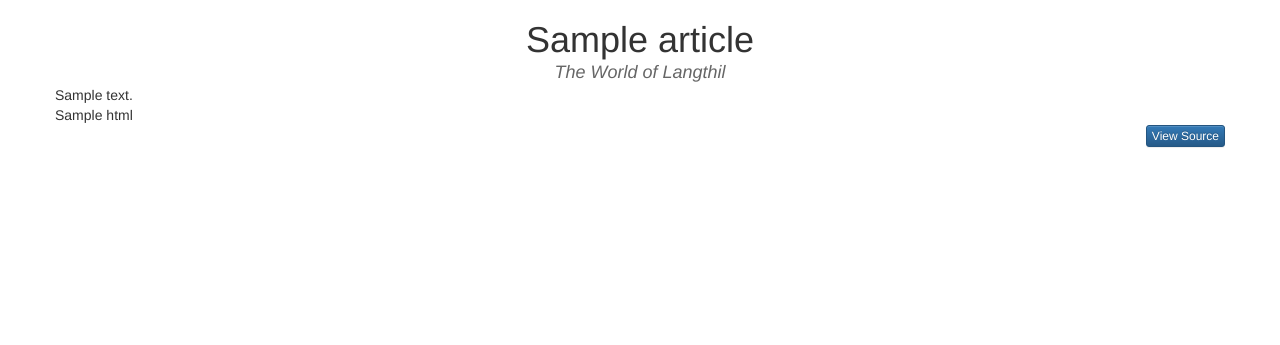
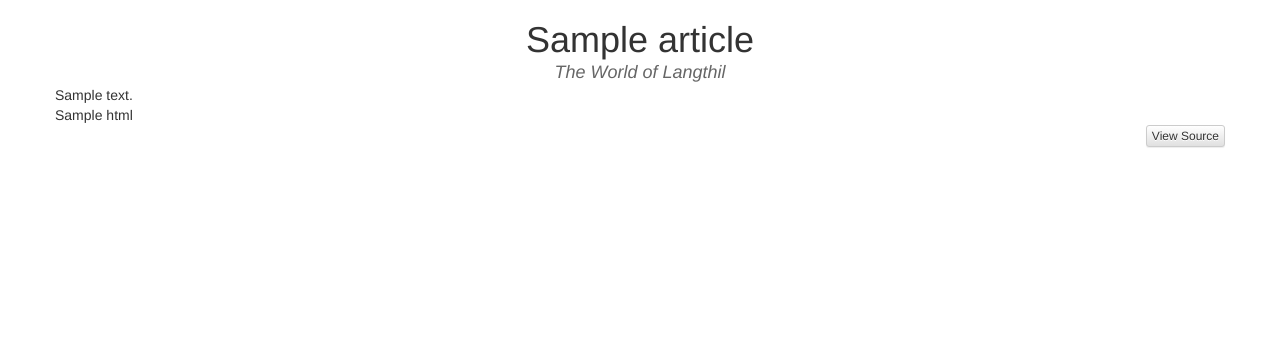
Before and after one commit to Kromey/worldwiki, a Django app: template wiki/templates/wiki/article_detail.html in a window 1280 px wide. Shown: the top 345 px of the page. Run offline with Django 3.2, Linux system fonts and the light colour scheme; the template is opened without the code that fills it: most values are stand-ins (such as "Sample title", 1, 10 or a date in 2020).

Commit message:
Make show/hide source buttons less pronounced

```diff
--- a/wiki/templates/wiki/article_detail.html
+++ b/wiki/templates/wiki/article_detail.html
@@ -9,12 +9,12 @@
 	<div>
 		{{ article.html }}
 	</div>
-	<button role="button" class="btn btn-xs btn-primary pull-right" id="show-source">View Source</button>
+	<button role="button" class="btn btn-xs btn-default pull-right" id="show-source">View Source</button>
 </div>
 
 <div class="article_source">
 	<div>{{ article.markdown }}</div>
-	<button role="button" class="btn btn-xs btn-primary pull-right" id="hide-source">Hide Source</button>
+	<button role="button" class="btn btn-xs btn-default pull-right" id="hide-source">Hide Source</button>
 </div>
 {% endblock content %}
 
```
